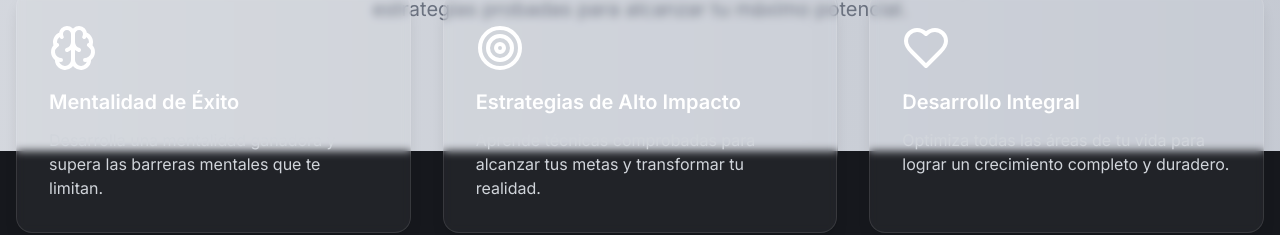
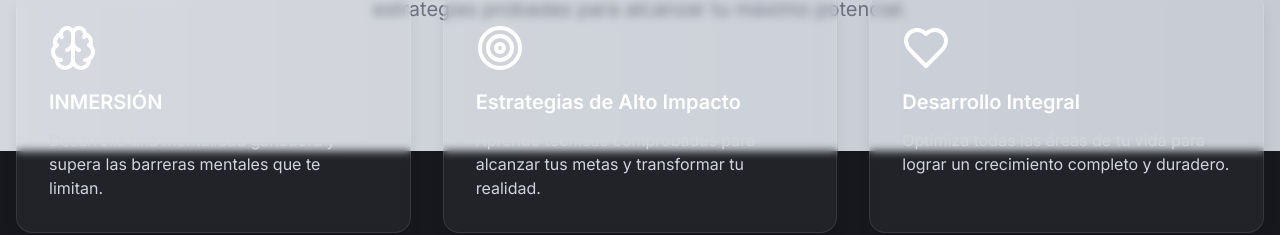
Before and after one commit to felipegriz/radiant-mind-path, a React (Vite) app: page / in a window 1280 px wide. Shown: the part 474-709 px from the top of the page. Built offline with nearby package versions, Linux system fonts and the light colour scheme.

Commit message:
Update Index page
Updated the text "Mentalidad de Éxito" to "INMERSIÓN" in the Index page.

```diff
--- a/src/pages/Index.tsx
+++ b/src/pages/Index.tsx
@@ -125,7 +125,7 @@ const Index = () => {
           {[
             {
               icon: Brain,
-              title: "Mentalidad de Éxito",
+              title: "INMERSIÓN",
               description: "Desarrolla una mentalidad ganadora y supera las barreras mentales que te limitan.",
             },
             {
```
